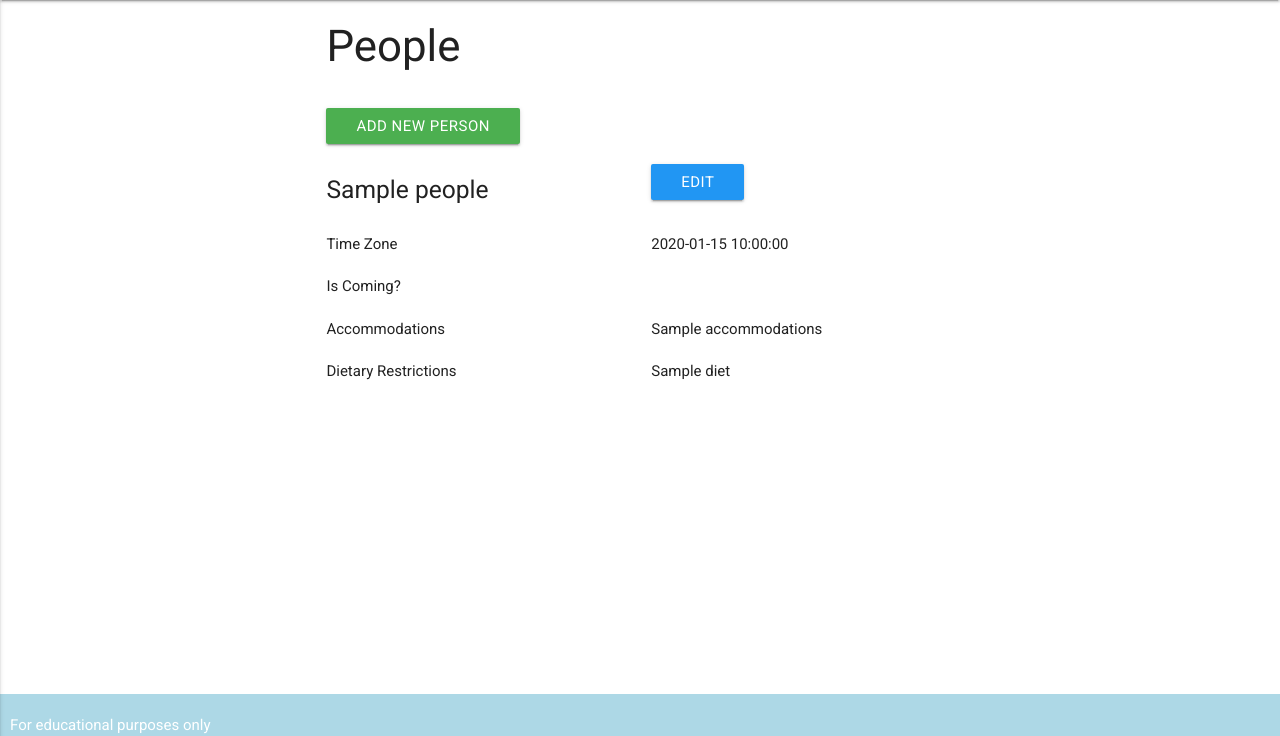
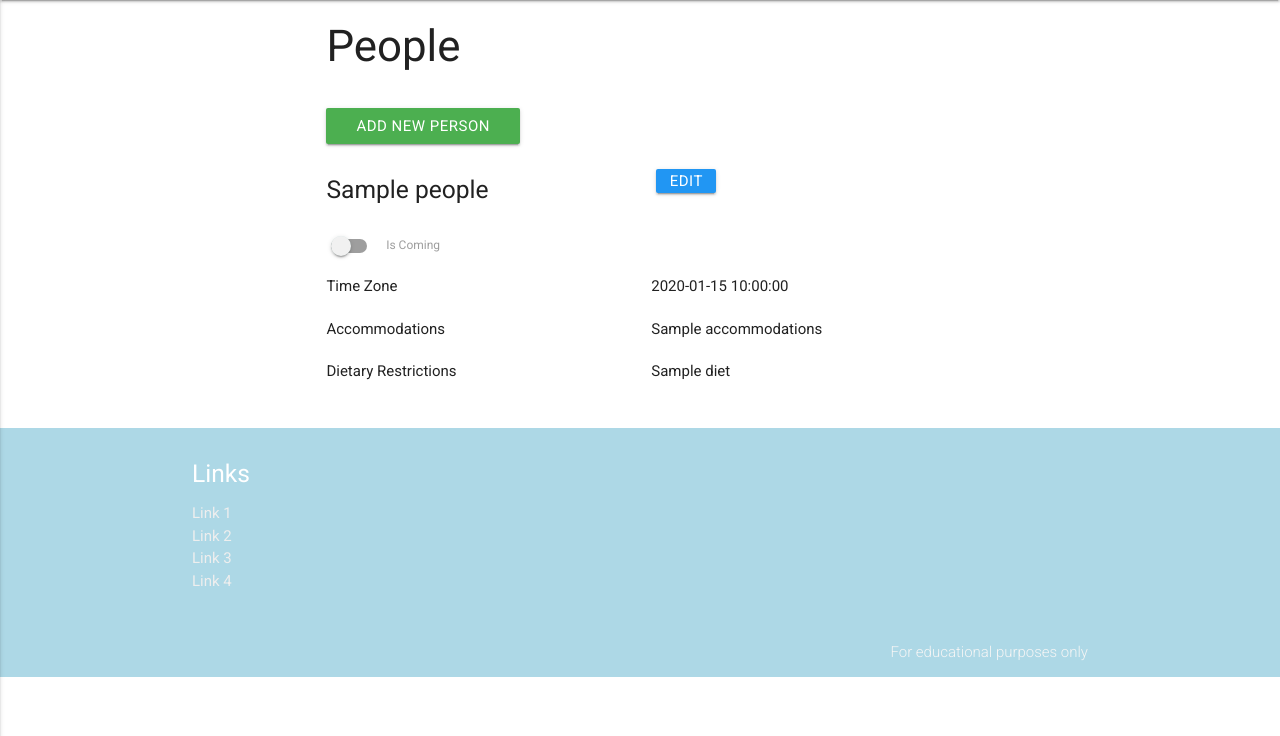
Before and after one commit to PWashburn55/ReunionPlanner, a Flask app: page /get_people in a window 1280 px wide. Shown: the part 64-800 px from the top of the page. Run offline with Flask 2, Linux system fonts and the light colour scheme; a database or web service that is not in the repository returns one stand-in record (values such as "Sample title"); some libraries are stand-ins or nearby versions.

Commit message:
fixed footer & checkbox

```diff
--- a/app.py
+++ b/app.py
@@ -130,13 +130,17 @@ def update_item(item_id):
 @app.route('/')  # code from task manager mini-project to show list of expenses
 @app.route('/get_expenses')
 def get_expenses():
-    the_expense = mongo.db.expenses.find()
+    expenses = mongo.db.expenses.find()
+    #the_expense = mongo.db.expenses.find()
+    total = 0
+
+
     # the_expense_e = mongo.db.expenses.find({ }, { amounts: 1 })
     # print("EXPENSES")
     # print(the_expense_e)
     # total = add_all_expenses(the_expense_e)
-    return render_template("expenses.html", expenses=mongo.db.expenses.find(),
-                           expense=the_expense)
+    return render_template("expenses.html", expenses=expenses,
+                           total=total)
 
 
 @app.route('/add_expense')  # from task manager mini-project to add expenses
@@ -150,6 +154,7 @@ def add_expense():
 @app.route('/insert_expense', methods=['POST'])  # from task mgr to add expense
 def insert_expense():
     expenses = mongo.db.expenses
+    the_expense = mongo.db.expenses.find()
     expenses.insert_one(request.form.to_dict())
     return redirect(url_for('get_expenses'))
 
@@ -166,7 +171,7 @@ def edit_expense(expense_id):
     the_expense = mongo.db.expenses.find_one({"_id": ObjectId(expense_id)})
     return render_template('editexpenses.html', expense=the_expense)
 
-#
+
 @app.route('/update_expense/<expense_id>', methods=["POST"])
 def update_expense(expense_id):
     expenses = mongo.db.expenses
@@ -179,7 +184,7 @@ def update_expense(expense_id):
                         'person': request.form.get('person'),
                         'notes': request.form.get('notes')
                     })
-    return redirect(url_for('get_expenses'), the_expense = expense)
+    return redirect(url_for('get_expenses'), the_expense=expense)
 
 
 @app.route('/delete_expense/<expense_id>')  # from task mgr to delete expense
--- a/static/css/style.css
+++ b/static/css/style.css
@@ -97,6 +97,20 @@
     min-height: 50px;
 }
 
+/*buttons from task manager*/
+.btn_small {
+    height: 24px;
+    width: 60px;
+    line-height: 24px;
+    margin: 5px 5px;
+    padding: 0 0.5em;
+    float: none;
+}
+
+.btn {
+    float: none;
+}
+
 /*footer with code from W3 schools*/
 .above-footer {
     min-height: 25px;
@@ -111,9 +125,18 @@
    background-color: lightblue !important;
    color: white;
    text-align: left;
+   opacity: 100%;
 }
 
 .footer-text {
     padding-left: 10px;
     color: white;
 }
+
+.page-footer {
+    background-color: lightblue !important
+}
+
+.footer-copyright {
+    background-color: lightblue !important
+}
--- a/templates/base.html
+++ b/templates/base.html
@@ -43,8 +43,30 @@
     </script>
  <div class="above-footer">
  </div>
- <div class="footer">
+     <footer class="page-footer"><!--from materialize-->
+          <div class="container">
+            <div class="row">
+              <div class="col l6 s12">
+                <h5 class="white-text">Links</h5>
+                <ul>
+                  <li><a class="grey-text text-lighten-3" href="#!">Link 1</a></li>
+                  <li><a class="grey-text text-lighten-3" href="#!">Link 2</a></li>
+                  <li><a class="grey-text text-lighten-3" href="#!">Link 3</a></li>
+                  <li><a class="grey-text text-lighten-3" href="#!">Link 4</a></li>
+                </ul>
+              </div>
+            </div>
+          </div>
+          <div class="footer-copyright">
+            <div class="container">
+
+            <a class="grey-text text-lighten-4 right" href="#!">For educational purposes only</a>
+            </div>
+          </div>
+        </footer>
+
+ <!--<div class="footer">
   <span class="footer-text">For educational purposes only</span>
-</div>
+</div>-->
 </body>
 </html>
--- a/templates/editexpenses.html
+++ b/templates/editexpenses.html
@@ -14,7 +14,7 @@
                 <div class="input-field col s12">
                     <select id="day" name="day">
                   <option value="" disabled selected>Choose Day</option>
-                  {% for day in expenses %}
+                  {% for day in days %}
                       <option value="{{day.day}}">{{day.day}}</option>
                   {% endfor %}
                 </select>
--- a/templates/expenses.html
+++ b/templates/expenses.html
@@ -8,8 +8,8 @@
 <div class="row">
     <div class="col s6 m6">
         <i class="material-icons right"></i>
-        <a href="{{url_for('add_expense', expense_id=expense._id)}}" class="waves-effect waves-light btn btn_small green">Add New Expense</a>
-    </div>
+         <a href="{{url_for('add_expense')}}" class="waves-effect waves-light btn green">Add New Expense</a>
+  </div>
 </div>
     <ul>
         {% for expense in expenses %}
@@ -70,7 +70,7 @@
 <div class="col s4 m4">
 </div>
 <div class="col s8 m8">
-     <span>Total Expenses = {{ expenses|sum(attribute='amount') }}</span>
+     <span>Total Expenses = {{ total }}</span>
 </div>
 </div>
 {% endblock %}
--- a/templates/people.html
+++ b/templates/people.html
@@ -8,7 +8,7 @@
 <div class="row">
     <div class="col s6 m6">
         <i class="material-icons right"></i>
-        <a href="{{url_for('add_person', person_id=person._id)}}" class="waves-effect waves-light btn btn_small green">Add New Person</a>
+        <a href="{{url_for('add_person', person_id=person._id)}}" class="waves-effect waves-light btn green">Add New Person</a>
     </div>
 </div>
     <ul>
@@ -26,6 +26,24 @@
             </div>
 
             <div class="row">
+             <div class="switch">
+                <label>
+                 {% if person.is_coming %}
+                <input id="is_coming" name="is_coming" type="checkbox" checked>
+                <span class="lever"></span>
+                    Is Coming
+                </label>
+                {% else %}
+                 <label>
+                <input id="is_coming" name="is_coming" type="checkbox">
+                <span class="lever"></span>
+                    Is Coming
+                </label>
+                {% endif %}
+            </div>
+         </div>
+
+            <div class="row">
             <div class="col s6 m6">
             <span>Time Zone</span>
             </div>
@@ -34,24 +52,23 @@
             </div>
             </div>
 
-            <div class="row">
+            <!--<div class="row">
             <div class="col s6 m6">
             <span>Is Coming?</span>
             </div>
             <div class="checkbox col s6 m6">
                 <label>
                     {% if person.is_coming %}
-                        <input id="is_coming" name="is_coming" type="checkbox" checked>
+                        <text id="is_coming" name="is_coming" type="checkbox" checked>
                         <span class="checkbox"></span>
-                    </label>
                     <label>
                     {% else %}
-                        <input id="is_coming" name="is_coming" type="checkbox">
+                        <text id="is_coming" name="is_coming" type="checkbox">
                         <span class="checkbox"></span>
                     {% endif %}
                 </label>
             </div>
-            </div>
+            </div>-->
 
             <div class="row">
             <div class="col s6 m6">
```
Also changed, not shown: templates/addpeople.html (+15 -8 lines), templates/editpeople.html (+16 -5 lines), templates/schedule.html (+5 -5 lines).
